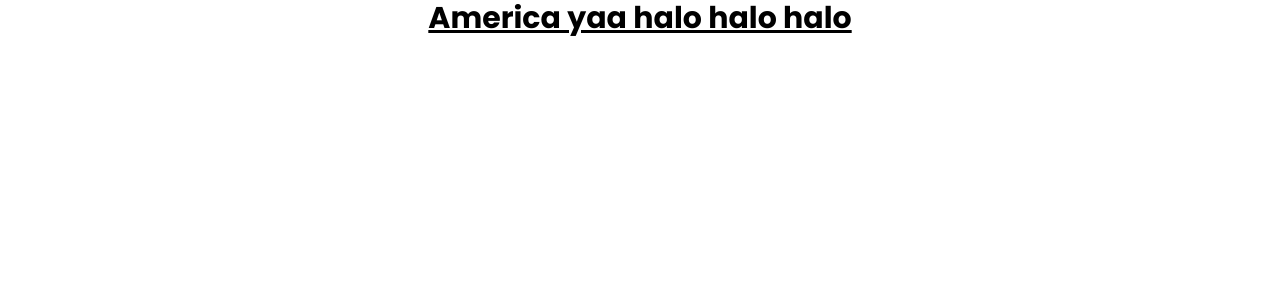
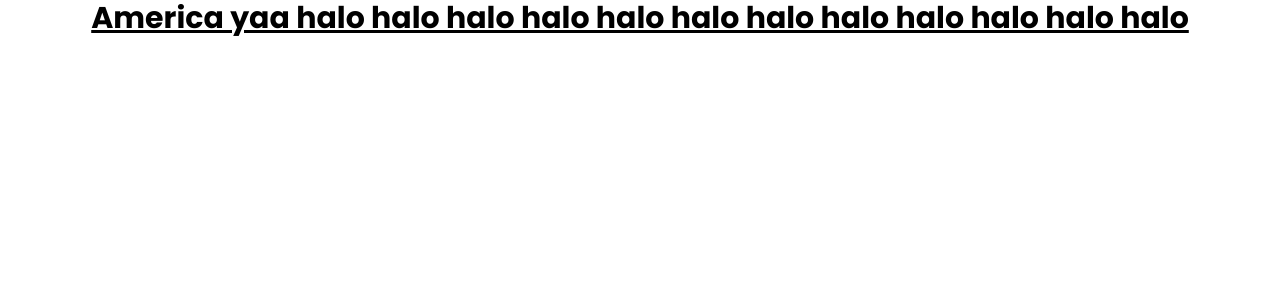
Before and after one commit to DoT-Dash-Do/Mercado, a React (Create React App) app in the folder client/: page / in a window 1280 px wide. Shown: the top 300 px of the page. Built offline with nearby package versions, Linux system fonts and the light colour scheme.

Commit message:
branch check

```diff
--- a/client/src/App.js
+++ b/client/src/App.js
@@ -2,7 +2,7 @@
   return (
     <div className="App">
       <h1 className="text-3xl font-bold underline text-center">
-        America yaa halo halo halo
+        America yaa halo halo halo halo halo halo halo halo halo halo halo halo
       </h1>
     </div>
   );
```
